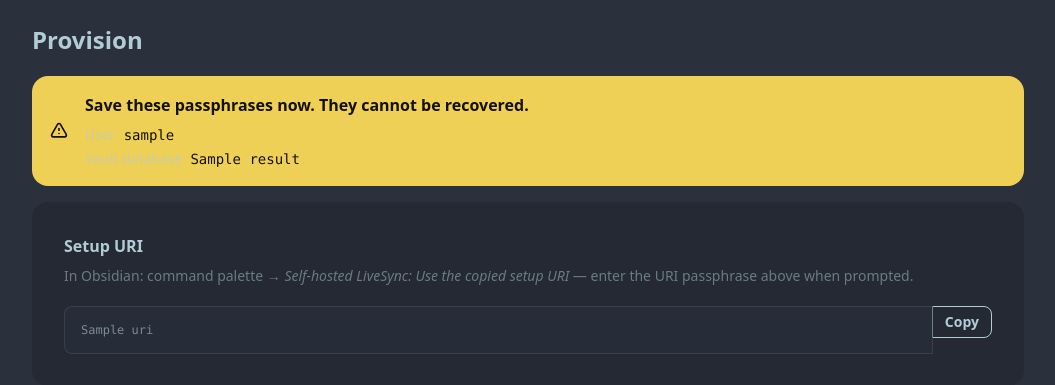
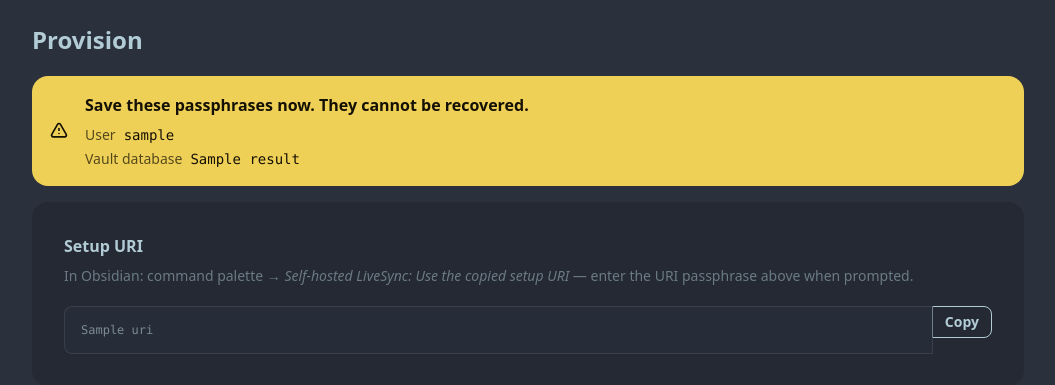
Before and after one commit to 0uwl/VaultKeeper, a Flask app: template vaultkeeper/web/templates/provision.html in a window 1280 px wide. Shown: the top 385 px of the page, without its empty margins (112-1167 px from the left). Run offline with Flask 3, Linux system fonts and the light colour scheme; the template is opened without the code that fills it: most values are stand-ins (such as "Sample title", 1, 10 or a date in 2020); style sheets or scripts are compiled from the project's sources.

Commit message:
fix: bad contrast in some parts of the UI

```diff
--- a/vaultkeeper/web/templates/provision.html
+++ b/vaultkeeper/web/templates/provision.html
@@ -43,22 +43,22 @@
     <div class="font-semibold mb-2">Save these passphrases now. They cannot be recovered.</div>
     <dl class="text-sm space-y-1">
       <div class="flex gap-2 flex-wrap">
-        <dt class="text-base-content/60">User</dt>
+        <dt class="opacity-70">User</dt>
         <dd><code class="font-mono">{{ result.username }}</code></dd>
       </div>
       <div class="flex gap-2 flex-wrap">
-        <dt class="text-base-content/60">Vault database</dt>
+        <dt class="opacity-70">Vault database</dt>
         <dd><code class="font-mono">{{ result.db_name }}</code></dd>
       </div>
       {% if result.passphrase_generated %}
       <div class="flex gap-2 flex-wrap">
-        <dt class="text-base-content/60">E2E passphrase <span class="badge badge-neutral badge-sm">auto-generated</span></dt>
+        <dt class="opacity-70">E2E passphrase <span class="badge badge-neutral badge-sm">auto-generated</span></dt>
         <dd><code class="vk-secret">{{ result.passphrase }}</code></dd>
       </div>
       {% endif %}
       {% if result.uri_passphrase and result.uri_passphrase_generated %}
       <div class="flex gap-2 flex-wrap">
-        <dt class="text-base-content/60">URI passphrase <span class="badge badge-neutral badge-sm">auto-generated</span></dt>
+        <dt class="opacity-70">URI passphrase <span class="badge badge-neutral badge-sm">auto-generated</span></dt>
         <dd><code class="vk-secret">{{ result.uri_passphrase }}</code></dd>
       </div>
       {% endif %}
--- a/vaultkeeper/web/templates/setup_uri.html
+++ b/vaultkeeper/web/templates/setup_uri.html
@@ -64,13 +64,13 @@
     <dl class="text-sm space-y-1">
       {% if result.passphrase_generated %}
       <div class="flex gap-2 flex-wrap">
-        <dt class="text-base-content/60">E2E passphrase <span class="badge badge-neutral badge-sm">auto-generated</span></dt>
+        <dt class="opacity-70">E2E passphrase <span class="badge badge-neutral badge-sm">auto-generated</span></dt>
         <dd><code class="vk-secret">{{ result.passphrase }}</code></dd>
       </div>
       {% endif %}
       {% if result.uri_passphrase and result.uri_passphrase_generated %}
       <div class="flex gap-2 flex-wrap">
-        <dt class="text-base-content/60">URI passphrase <span class="badge badge-neutral badge-sm">auto-generated</span></dt>
+        <dt class="opacity-70">URI passphrase <span class="badge badge-neutral badge-sm">auto-generated</span></dt>
         <dd><code class="vk-secret">{{ result.uri_passphrase }}</code></dd>
       </div>
       {% endif %}
```
